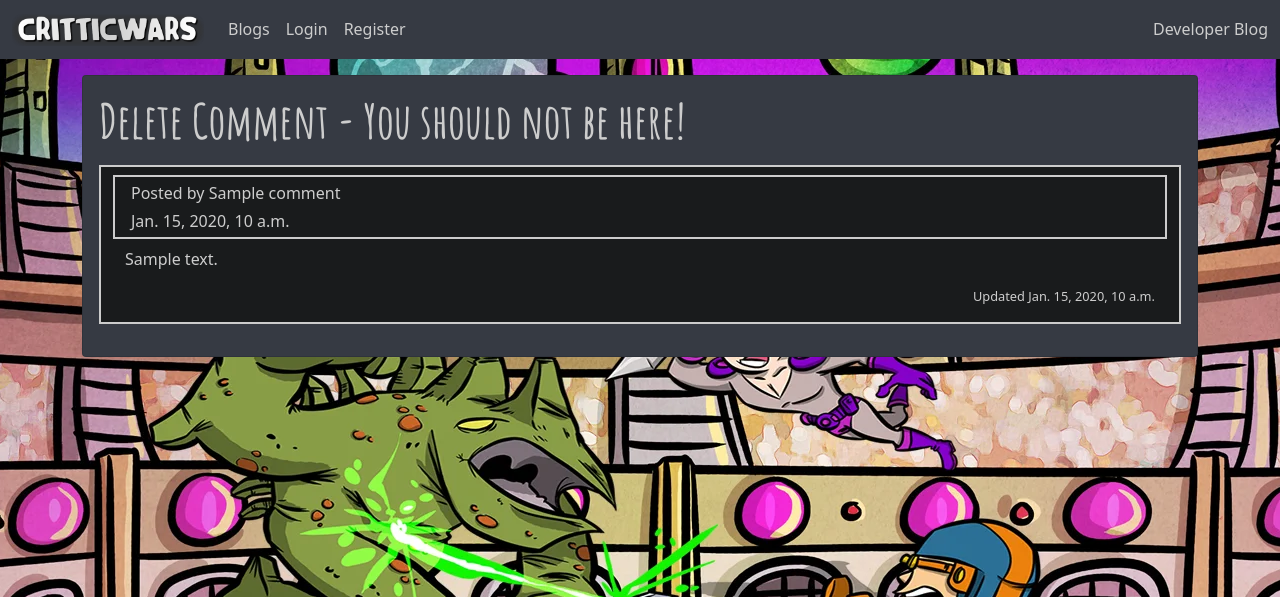
After one commit to gibbo101/critticwars-blog, a Django app: page /1/delete_comment/1 in a window 1280 px wide. The commit adds this page. Shown: the top 597 px of the page. Run offline with Django 3.2, Linux system fonts and the light colour scheme; tables that the repository leaves empty hold one stand-in row (values such as "Sample post"); one stand-in notice (Sample message) is shown; some libraries are stand-ins or nearby versions.

Commit message:
delete comments

```diff
--- a/devblog/urls.py
+++ b/devblog/urls.py
@@ -7,4 +7,5 @@ urlpatterns = [
     path('<slug:slug>/', views.BlogDetail.as_view(), name='blog'),
     path('like/<slug:slug>', views.BlogLike.as_view(), name='blog_like'),
     path('<slug:slug>/edit_comment/<id>', views.CommentEdit.as_view(), name='edit'),
+    path('<slug:slug>/delete_comment/<id>', views.CommentDelete.as_view(), name='delete'),
 ]
--- a/devblog/views.py
+++ b/devblog/views.py
@@ -1,9 +1,11 @@
+from django.contrib import messages
 from django.shortcuts import render, get_object_or_404, reverse
 from django.views import generic, View
 from django.http import HttpResponseRedirect
 from .models import Blog, Comment
 from .forms import CommentForm
 import datetime
+
 
 class BlogList(generic.ListView):
     model = Blog
@@ -62,6 +64,7 @@ class BlogDetail(View):
             },
         )
 
+
 class BlogLike(View):
 
     def post(self, request, slug, *args, **kwargs):
@@ -102,4 +105,28 @@ class CommentEdit(View):
         else:
             comment_form = CommentForm()
 
-        return HttpResponseRedirect(reverse('blog', args=[slug]))
+        return HttpResponseRedirect(reverse('blog', args=[slug]), messages.add_message(request, messages.SUCCESS, 'Comment Edited'))
+
+class CommentDelete(View):
+
+    def get(self, request, id, *args, **kwargs):
+        queryset = Comment.objects
+        comment = get_object_or_404(queryset, id=id)
+
+        return render(
+            request,
+            "delete_comment.html",
+            {
+                "comment": comment,
+            },
+        )
+
+    def post(self, request, slug, id, *args, **kwargs):
+        queryset = Comment.objects
+        comment = get_object_or_404(queryset, id=id)
+
+        if comment:
+            comment.delete()
+            return HttpResponseRedirect(reverse('blog', args=[slug]), messages.add_message(request, messages.SUCCESS, 'Comment Deleted'))
+        else:
+            return HttpResponseRedirect(reverse('blog', args=[slug]), messages.add_message(request, messages.SUCCESS, 'Error'))
--- /dev/null
+++ b/static/js/script.js
@@ -0,0 +1,5 @@
+setTimeout(function() {
+    let messages = document.getElementById("msg");
+    let alert = new bootstrap.Alert(messages);
+    alert.close();
+}, 2000);
--- a/templates/base.html
+++ b/templates/base.html
@@ -45,6 +45,21 @@
         </div>
     </nav>
 
+    <div class="container mt-2">
+        <div class="row">
+            <div class="col-md-8 offset-md-2">
+                {% for message in messages %}
+                <div class="alert {{message.tags}} alert-dismissible fade show" id="msg" role="alert">
+                    {{message | safe}}
+                    <button type="button" class="btn-close" data-bs-dismiss="alert" aria-label="Close"></button>
+                </div>
+                {% endfor %}
+            </div>
+        </div>
+    </div>
+
+    </div>
+
     <main>
         {% block content %}
         <!-- Content Goes here -->
@@ -53,6 +68,9 @@
 
     <script src="https://cdnjs.cloudflare.com/ajax/libs/popper.js/2.9.2/umd/popper.min.js"></script>
     <script src="https://cdnjs.cloudflare.com/ajax/libs/twitter-bootstrap/5.1.0/js/bootstrap.min.js"></script>
+    <script src="{% static 'js/script.js' %}"></script>
 </body>
 
+
+
 </html>
--- a/templates/blog.html
+++ b/templates/blog.html
@@ -83,7 +83,7 @@
 
                                 {% if user.username == comment.name %}
                                 <p><a href="{% url 'edit' comment.blog.slug comment.id %}"><button class="btn btn-success btn-sm">Edit</button></a>
-                                    <a href="{% url 'edit' comment.blog.slug comment.id %}"><button class="btn btn-danger btn-sm">Delete</button></a></p>
+                                    <a href="{% url 'delete' comment.blog.slug comment.id %}"><button class="btn btn-danger btn-sm">Delete</button></a></p>
                                 {% endif %}
                             </div>
                         </div>
--- /dev/null
+++ b/templates/delete_comment.html
@@ -0,0 +1,57 @@
+{% extends "base.html" %}
+{% load static %}
+
+{% block content %}
+
+{% load crispy_forms_tags %}
+
+<div class="container">
+    <div class="card blog-posts-container mt-2">
+        <div class="card-body">
+            <h5 class="card-title">
+                <div class="blog-title">
+                    Delete Comment
+                    {% if user.username != comment.name %}
+                    - You should not be here!
+                    {%endif%}
+                </div>
+            </h5>
+            <p class="card-text">
+                <div class="container comments mb-2">
+                    <div class="container comments mt-2">
+                        <div class="row m-1">
+                            Posted by {{ comment.name }}
+                        </div>
+                        <div class="row m-1">
+                            {{ comment.created_on }}
+                        </div>
+                    </div>
+                    <div class="container mt-2">
+                        <div class="row">
+                            <div class="col">
+                                <p>
+                                    {{ comment.content }}
+                                    {% if comment.updated == True %}
+                                    <div class="text-end small-font">
+                                        Updated {{comment.updated_on}}
+                                    </div>
+                                    {% endif %}
+                                </p>
+
+                                {% if user.username == comment.name %}
+                                <form method="post">
+                                    {% csrf_token %}
+                                    <input type="hidden" name="id" value="{{comment.id}}">
+                                    <p><button type="submit" class="btn btn-danger btn-sm">Delete</button></p>
+                                </form>
+                                {% endif %}
+                            </div>
+                        </div>
+                    </div>
+                </div>
+            </p>
+        </div>
+    </div>
+</div>
+
+{% endblock %}
```
